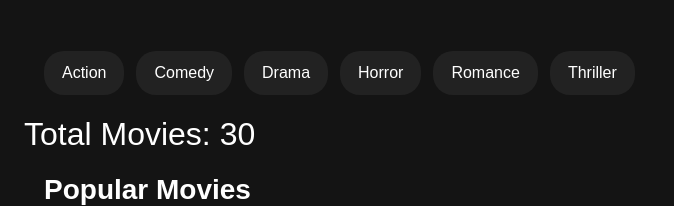
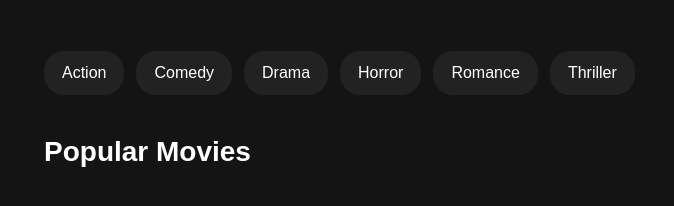
Before and after one commit to Sumanth-yadav18/Netflix-Clone-Django, a Django app: page / in a window 1280 px wide. Shown: the part 579-785 px from the top of the page, without its empty margins (0-674 px from the left). Run offline with Django 5.2, Linux system fonts and the light colour scheme; a user stored in the database is signed in; data comes from the database, SQL or seed files in the repository.

Commit message:
Clean Commit

```diff
--- a/templates/app/index.html
+++ b/templates/app/index.html
@@ -22,7 +22,6 @@
     <a href="{% url 'app:genre' 'thriller' %}">Thriller</a>
 </div>
 
-<h2>Total Movies: {{ movies|length }}</h2>
 <h3 id="movies" class="section-title">
     Popular Movies
 </h3>
```
